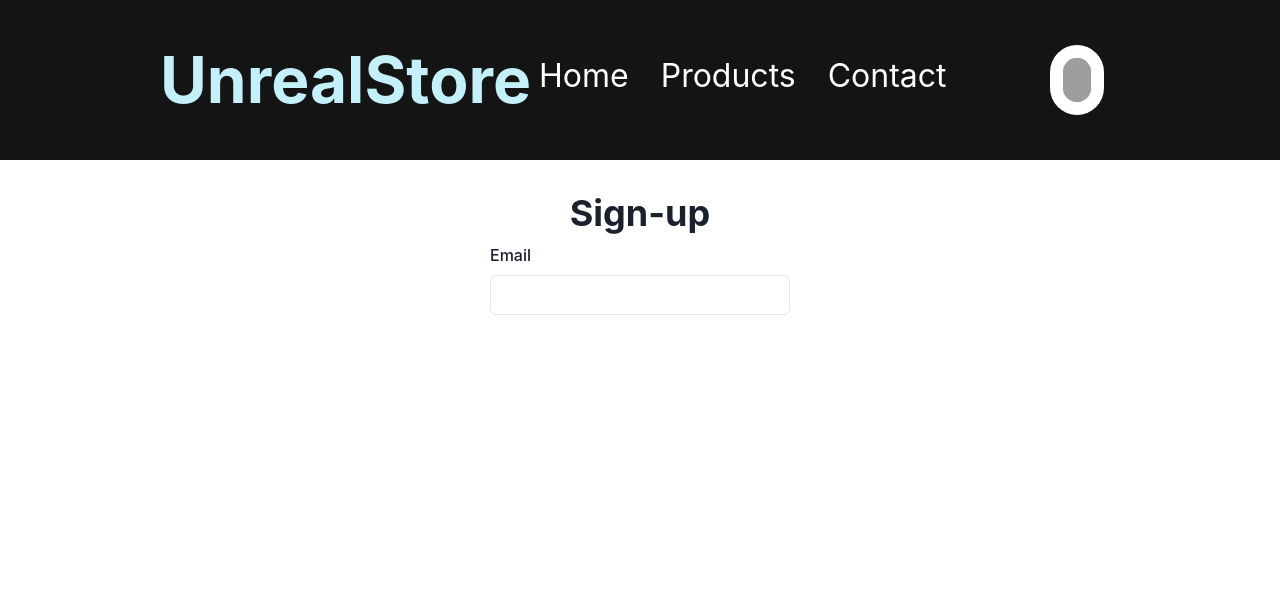
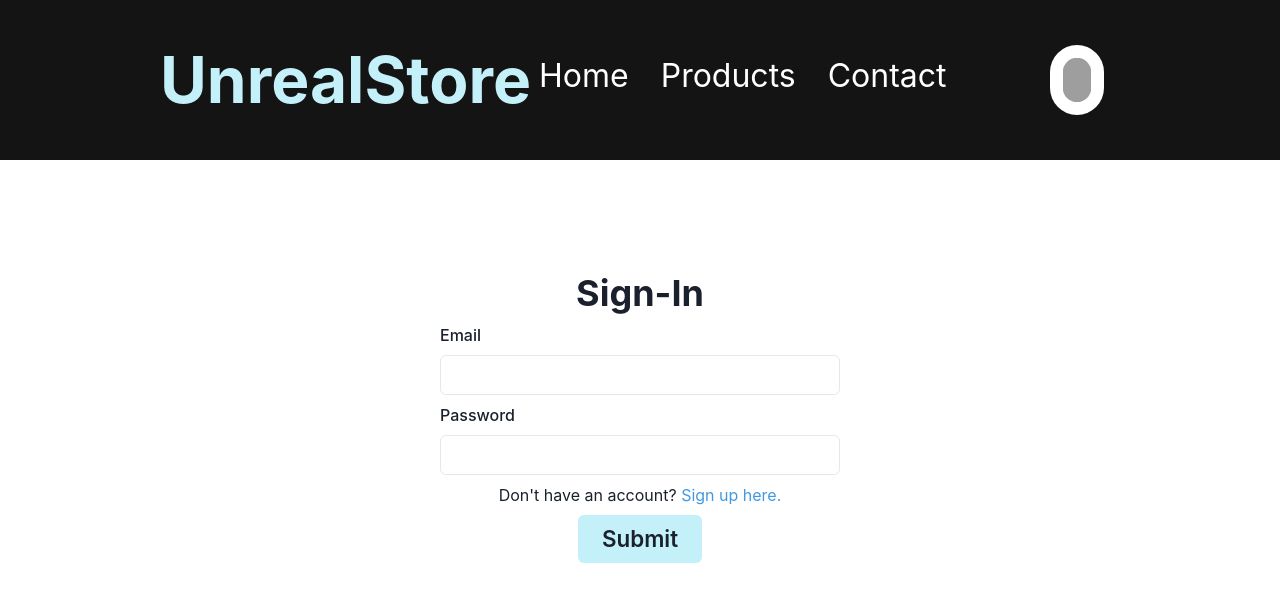
Before and after one commit to matthew-08/Shop_Frontend, a React (Vite) app: page /signIn in a window 1280 px wide. Shown: the top 602 px of the page. Built offline with nearby package versions, Linux system fonts and the light colour scheme; grey boxes are pictures that could not be loaded; what urql would draw is missing.

Commit message:
Added in react hook form

```diff
--- a/package.json
+++ b/package.json
@@ -23,6 +23,7 @@
     "jest": "^29.5.0",
     "react": "^18.2.0",
     "react-dom": "^18.2.0",
+    "react-hook-form": "^7.43.9",
     "react-redux": "^8.0.5",
     "react-router-dom": "^6.10.0",
     "urql": "^3.0.4",
--- a/src/Pages/SignIn/SignIn.tsx
+++ b/src/Pages/SignIn/SignIn.tsx
@@ -1,3 +1,4 @@
+/* eslint-disable react/jsx-props-no-spreading */
 import {
   FormControl,
   FormLabel,
@@ -7,17 +8,66 @@ import {
   VStack,
   Text,
   Heading,
+  Link,
+  ButtonGroup,
+  Image,
+  Button,
 } from '@chakra-ui/react';
+import { NavLink } from 'react-router-dom';
+import { useForm } from 'react-hook-form';
+import wave from './wave.svg';
+
+interface FormState {
+  email: string;
+  password: string;
+}
 
 function SignIn() {
+  const {
+    register,
+    handleSubmit,
+    formState: { errors },
+  } = useForm<FormState>();
+
+  const onSubmit = (data: FormState) => console.log(data);
+
   return (
-    <VStack as="form" maxWidth="300px" m="auto" mt="2rem">
-      <Heading>Sign-up</Heading>
-      <FormControl>
-        <FormLabel>Email</FormLabel>
-        <Input type="email" />
-      </FormControl>
-    </VStack>
+    <>
+      <VStack
+        as="form"
+        maxWidth="400px"
+        m="auto"
+        mt="7rem"
+        onSubmit={handleSubmit(onSubmit)}
+      >
+        <Heading>Sign-In</Heading>
+        <FormControl>
+          <FormLabel>Email</FormLabel>
+          <Input type="email" {...register('email')} />
+        </FormControl>
+        <FormControl>
+          <FormLabel>Password</FormLabel>
+          <Input type="text" {...register('password')} />
+        </FormControl>
+        <Text>
+          Don't have an account?{' '}
+          <Text to="/" color="blue.400" as={NavLink}>
+            Sign up here.
+          </Text>
+        </Text>
+        <ButtonGroup>
+          <Button
+            backgroundColor="cyan.100"
+            size="lg"
+            fontSize="1.4rem"
+            type="submit"
+          >
+            Submit
+          </Button>
+        </ButtonGroup>
+      </VStack>
+      <Image />
+    </>
   );
 }
 
```
Also changed, not shown: src/Pages/SignIn/wave.svg (added), 1 other file (tests, documents, lock files or other folders).
